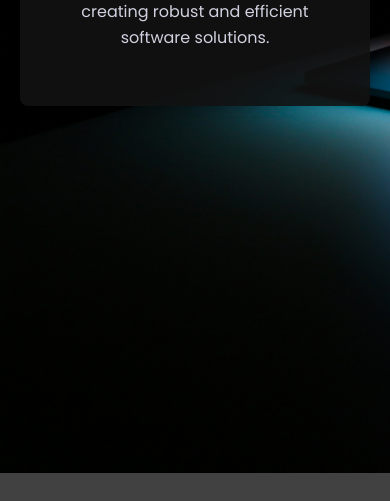
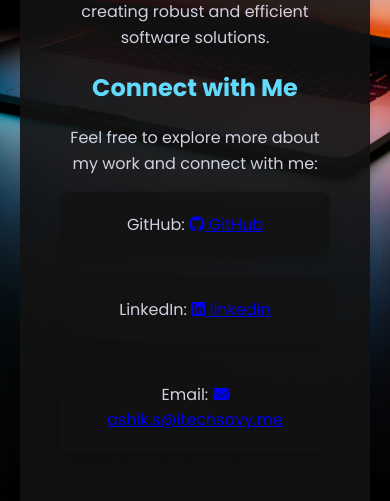
Before and after one commit to awzzmashiq/My-Portfoliio, a React (Create React App) app: page /home in a window 390 px wide. Shown: the part 371-872 px from the top of the page. Before the commit the page ends 844 px from the top, so only its background shows below. Built offline with nearby package versions, Linux system fonts and the light colour scheme.

Commit message:
added hamburger menu

```diff
--- a/package.json
+++ b/package.json
@@ -4,11 +4,16 @@
   "version": "0.1.0",
   "private": true,
   "dependencies": {
+    "@fortawesome/fontawesome-svg-core": "^6.5.1",
+    "@fortawesome/free-brands-svg-icons": "^6.5.1",
+    "@fortawesome/free-solid-svg-icons": "^6.5.1",
+    "@fortawesome/react-fontawesome": "^0.2.0",
     "@testing-library/jest-dom": "^5.17.0",
     "@testing-library/react": "^13.4.0",
     "@testing-library/user-event": "^13.5.0",
     "react": "^18.2.0",
     "react-dom": "^18.2.0",
+    "react-hamburger-menu": "^1.2.1",
     "react-router-dom": "^6.21.2",
     "react-scripts": "^5.0.1",
     "web-vitals": "^2.1.4"
--- a/src/App.js
+++ b/src/App.js
@@ -1,6 +1,8 @@
-import React from 'react';
+import React, { useState, useEffect } from 'react';
 import './App.css';
 import { BrowserRouter as Router, Route, NavLink, Routes, Navigate } from 'react-router-dom';
+import ConnectWithMe from './ConnectWithMe';
+import HamburgerMenu from 'react-hamburger-menu';
 
 
 function Home() {
@@ -10,6 +12,9 @@ function Home() {
       <p>
         I am Mohamed Asik Sapteen, a Java Developer with a passion for creating robust and efficient software solutions.
       </p>
+      <footer>
+        <ConnectWithMe />
+      </footer>
     </div>
   );
 }
@@ -47,13 +52,48 @@ function Projects() {
   );
 }
 
+
+
 function App() {
+  const [isOpen, setOpen] = useState(false);
+  const [isMobile, setIsMobile] = useState(window.innerWidth <= 768);
+
+  const toggleMenu = () => {
+    setOpen(!isOpen);
+  };
+
+  useEffect(() => {
+    const handleResize = () => {
+      setIsMobile(window.innerWidth <= 768);
+      setOpen(false); // Close the menu when resizing for a better user experience
+    };
+
+    window.addEventListener('resize', handleResize);
+
+    return () => {
+      window.removeEventListener('resize', handleResize);
+    };
+  }, []);
+
   return (
     <Router>
       <div className="App">
         <header className="App-header">
+          {isMobile && (
+            <HamburgerMenu
+              isOpen={isOpen}
+              menuClicked={toggleMenu}
+              width={32}
+              height={24}
+              strokeWidth={3}
+              rotate={0}
+              color="white"
+              borderRadius={0}
+              animationDuration={0.5}
+            />
+          )}
           <nav>
-            <ul>
+            <ul className={`nav-links ${isOpen && isMobile ? 'open' : ''}`}>
               <li><NavLink to="/home">Home</NavLink></li>
               <li><NavLink to="/about">About</NavLink></li>
               <li><NavLink to="/projects">Projects</NavLink></li>
--- /dev/null
+++ b/src/ConnectWithMe.js
@@ -0,0 +1,32 @@
+import React from 'react';
+import { FontAwesomeIcon } from '@fortawesome/react-fontawesome';
+import { faGithub, faLinkedin } from '@fortawesome/free-brands-svg-icons';
+import { faEnvelope } from '@fortawesome/free-solid-svg-icons'
+
+function ConnectWithMe() {
+    return (
+        <div>
+            <h2>Connect with Me</h2>
+            <p>Feel free to explore more about my work and connect with me:</p>
+            <ul>
+                <li>
+                    GitHub: <a href="https://github.com/awzzmashiq" target="_blank" rel="noopener noreferrer">
+                        <FontAwesomeIcon icon={faGithub} /> GitHub
+                    </a>
+                </li>
+                <li>
+                    LinkedIn: <a href="https://www.linkedin.com/in/mohamed-asik-sapteen-013947203/" target="_blank" rel="noopener noreferrer">
+                        <FontAwesomeIcon icon={faLinkedin} /> linkedin
+                    </a>
+                </li>
+                <li>
+                    Email: <a href="mailto:ashik.s@itechsavy.me" target="_blank" rel="noopener noreferrer">
+                        <FontAwesomeIcon icon={faEnvelope} /> ashik.s@itechsavy.me
+                    </a>
+                </li>
+            </ul>
+        </div>
+    );
+}
+
+export default ConnectWithMe;
```
Also changed, not shown: 1 other file (tests, documents, lock files or other folders).
